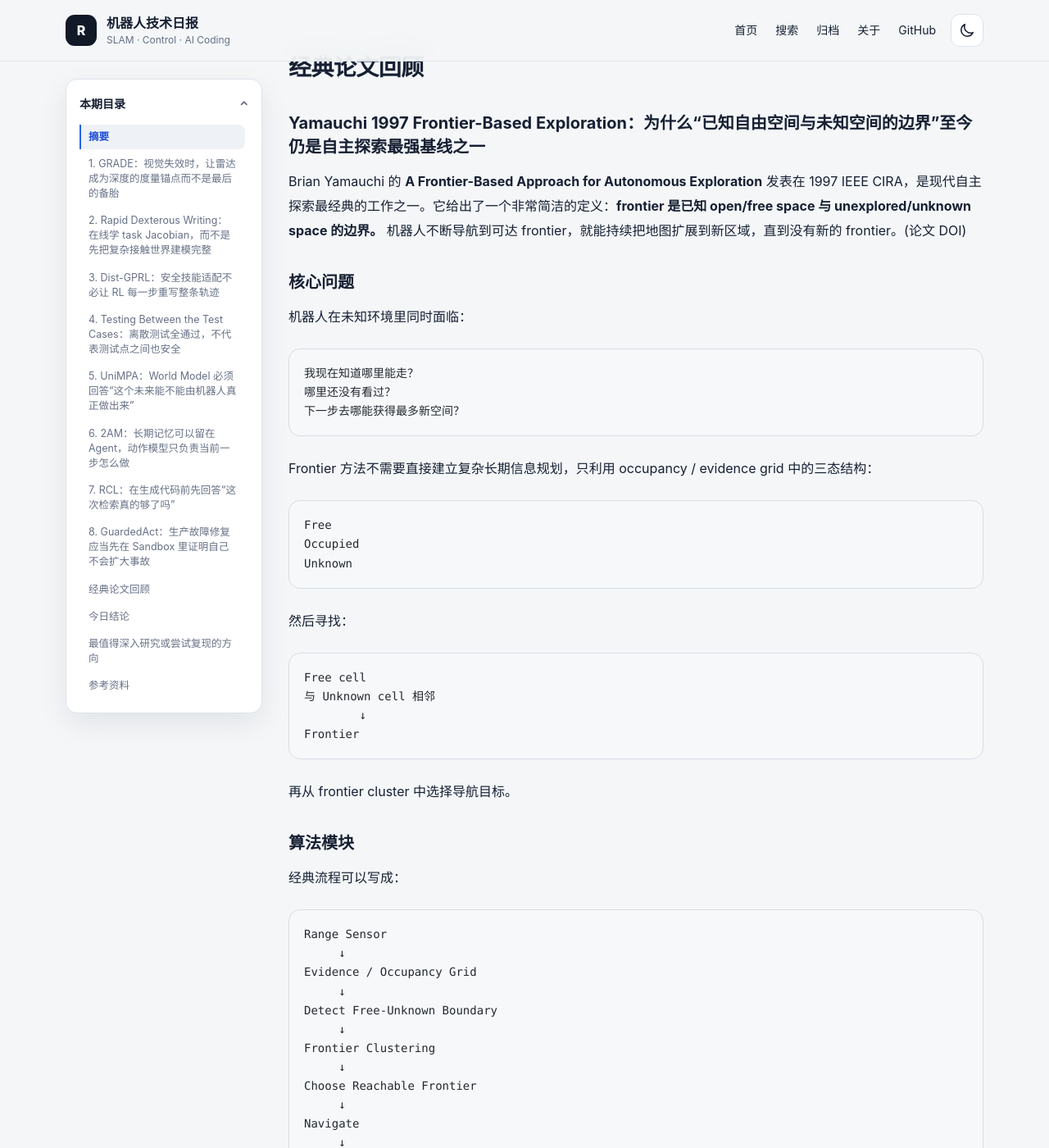
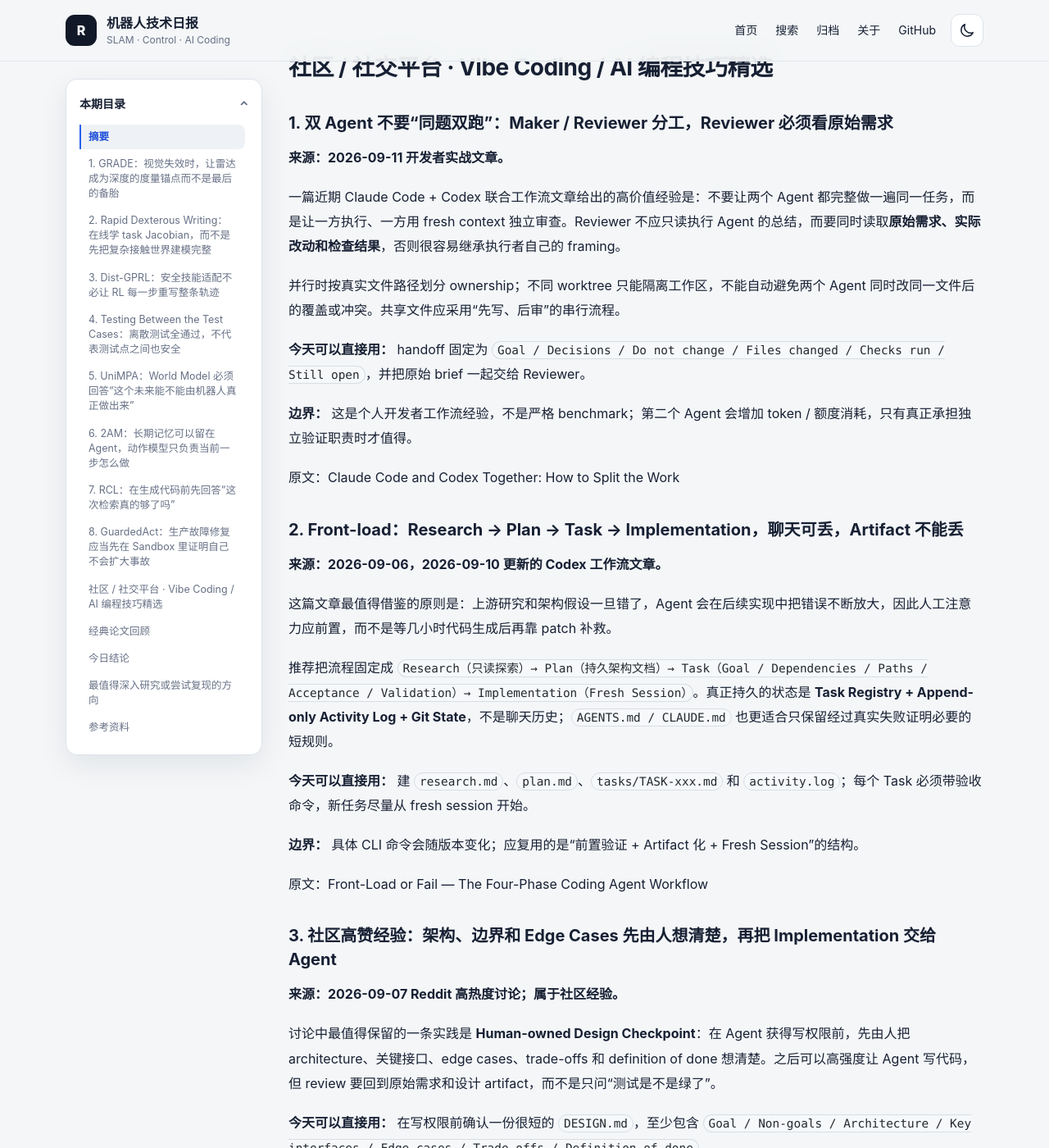
Before and after one commit to helywin/daily, a Jekyll site: the page built from _posts/2026-09-14-robotics-brief.md, in a window 1280 px wide and 1400 px high, scrolled down 17366 px. Shown: the whole window at 82% size. Built offline with Jekyll 4.4.1, drawn with Linux system fonts in a browser that asks for light colours; some of the changed text lies outside the part shown.

Commit message:
docs: update robotics brief for 2026-09-14

```diff
--- a/_posts/2026-09-14-robotics-brief.md
+++ b/_posts/2026-09-14-robotics-brief.md
@@ -2,7 +2,7 @@
 layout: post
 title: "机器人 / SLAM / 控制 / AI Coding 技术深度简报｜2026-09-14"
 date: 2026-09-14 09:00:00 +0800
-description: "本期关注恶劣视觉条件下雷达稠密深度、实时雅可比灵巧手控制、安全技能适配、端到端控制形式验证、VLA 记忆与世界模型、企业代码检索可信度和 Agent 生产变更沙箱。"
+description: "本期关注恶劣视觉条件下雷达稠密深度、实时雅可比灵巧手控制、安全技能适配、VLA 记忆与世界模型、AI Coding 社区实战技巧和 Agent 生产变更沙箱。"
 categories: [机器人技术简报]
 tags: [SLAM, 机器人控制, AI-Coding, 大模型]
 ---
@@ -603,6 +603,48 @@ Progressive rollout
 
 “能回滚”与“知道会影响多大范围”应该成为 Agent 自动化的基础元数据。
 
+## 社区 / 社交平台 · Vibe Coding / AI 编程技巧精选
+
+### 1. 双 Agent 不要“同题双跑”：Maker / Reviewer 分工，Reviewer 必须看原始需求
+
+**来源：2026-09-11 开发者实战文章。**
+
+一篇近期 Claude Code + Codex 联合工作流文章给出的高价值经验是：不要让两个 Agent 都完整做一遍同一任务，而是让一方执行、一方用 fresh context 独立审查。Reviewer 不应只读执行 Agent 的总结，而要同时读取**原始需求、实际改动和检查结果**，否则很容易继承执行者自己的 framing。
+
+并行时按真实文件路径划分 ownership；不同 worktree 只能隔离工作区，不能自动避免两个 Agent 同时改同一文件后的覆盖或冲突。共享文件应采用“先写、后审”的串行流程。
+
+**今天可以直接用：** handoff 固定为 `Goal / Decisions / Do not change / Files changed / Checks run / Still open`，并把原始 brief 一起交给 Reviewer。
+
+**边界：** 这是个人开发者工作流经验，不是严格 benchmark；第二个 Agent 会增加 token / 额度消耗，只有真正承担独立验证职责时才值得。
+
+[原文：Claude Code and Codex Together: How to Split the Work](https://have-been.com/en/posts/claude-code-codex-together)
+
+### 2. Front-load：Research → Plan → Task → Implementation，聊天可丢，Artifact 不能丢
+
+**来源：2026-09-06，2026-09-10 更新的 Codex 工作流文章。**
+
+这篇文章最值得借鉴的原则是：上游研究和架构假设一旦错了，Agent 会在后续实现中把错误不断放大，因此人工注意力应前置，而不是等几小时代码生成后再靠 patch 补救。
+
+推荐把流程固定成 `Research（只读探索）→ Plan（持久架构文档）→ Task（Goal / Dependencies / Paths / Acceptance / Validation）→ Implementation（Fresh Session）`。真正持久的状态是 **Task Registry + Append-only Activity Log + Git State**，不是聊天历史；`AGENTS.md / CLAUDE.md` 也更适合只保留经过真实失败证明必要的短规则。
+
+**今天可以直接用：** 建 `research.md`、`plan.md`、`tasks/TASK-xxx.md` 和 `activity.log`；每个 Task 必须带验收命令，新任务尽量从 fresh session 开始。
+
+**边界：** 具体 CLI 命令会随版本变化；应复用的是“前置验证 + Artifact 化 + Fresh Session”的结构。
+
+[原文：Front-Load or Fail — The Four-Phase Coding Agent Workflow](https://codex.danielvaughan.com/2026/09/06/front-load-human-review-phased-coding-agent-workflow-codex-cli/)
+
+### 3. 社区高赞经验：架构、边界和 Edge Cases 先由人想清楚，再把 Implementation 交给 Agent
+
+**来源：2026-09-07 Reddit 高热度讨论；属于社区经验。**
+
+讨论中最值得保留的一条实践是 **Human-owned Design Checkpoint**：在 Agent 获得写权限前，先由人把 architecture、关键接口、edge cases、trade-offs 和 definition of done 想清楚。之后可以高强度让 Agent 写代码，但 review 要回到原始需求和设计 artifact，而不是只问“测试是不是绿了”。
+
+**今天可以直接用：** 在写权限前确认一份很短的 `DESIGN.md`，至少包含 `Goal / Non-goals / Architecture / Key interfaces / Edge cases / Trade-offs / Definition of done`。
+
+**边界：** 这是社区个人经验，不是控制变量实验；更适合作为保持系统理解和审查能力的工作习惯。
+
+[Reddit 讨论：I am done with the everyday’s work using just claude/codex](https://www.reddit.com/r/developersIndia/comments/1w9w2jh/i_am_done_with_the_everydays_work_using_just/)
+
 ## 经典论文回顾
 
 ### Yamauchi 1997 Frontier-Based Exploration：为什么“已知自由空间与未知空间的边界”至今仍是自主探索最强基线之一
```
